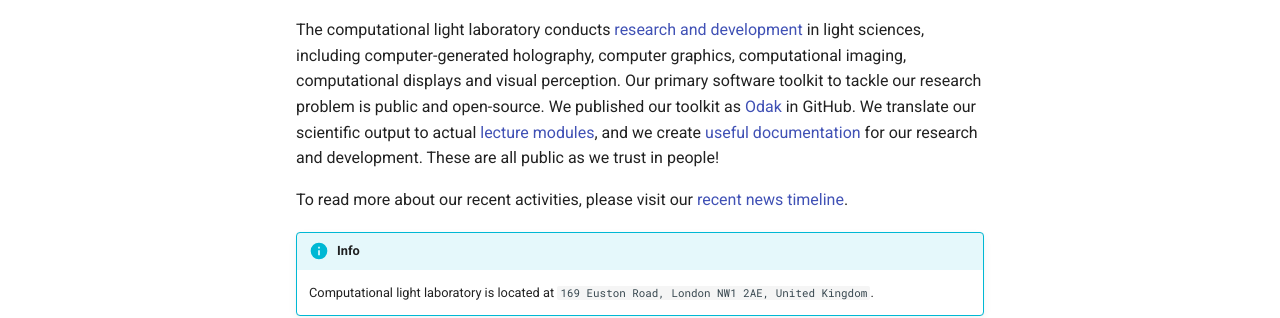
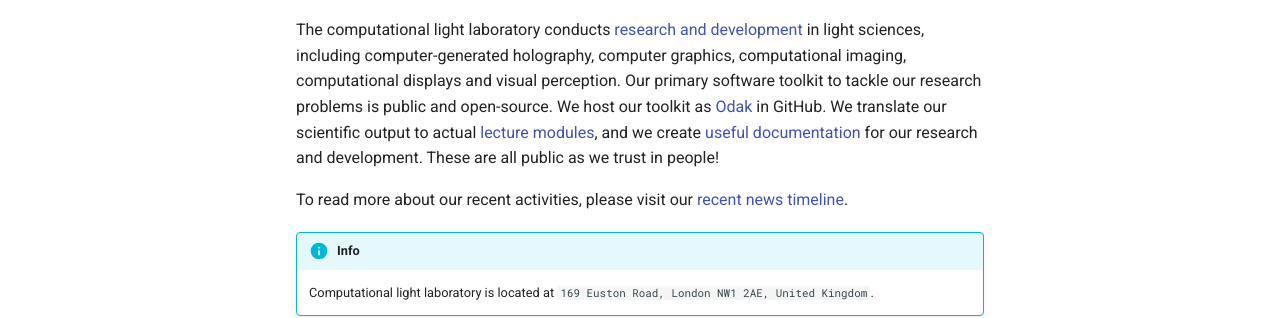
Before and after one commit to complight/complight.github.io, an MkDocs documentation site: the page built from docs/index.md, in a window 1280 px wide and 1045 px high. Shown: the part 412-730 px from the top of the window. Built offline with MkDocs 1.6.1 and Material for MkDocs 9.7.7, drawn with Linux system fonts in a browser that asks for light colours.

Commit message:
Update index.md

```diff
--- a/docs/index.md
+++ b/docs/index.md
@@ -9,8 +9,8 @@ The computational light laboratory is lead by [Kaan Akşit](https://kaanaksit.co
 We are here to invent the next in light-based techniques and unlock the mystery of light.
 
 The computational light laboratory conducts [research and development](../publications) in light sciences, including computer-generated holography, computer graphics, computational imaging, computational displays and visual perception.
-Our primary software toolkit to tackle our research problem is public and open-source.
-We published our toolkit as [Odak](https://github.com/kunguz/odak) in GitHub.
+Our primary software toolkit to tackle our research problems is public and open-source.
+We host our toolkit as [Odak](https://github.com/kunguz/odak) in GitHub.
 We translate our scientific output to actual [lecture modules](../teaching), and we create [useful documentation](../documentation) for our research and development.
 These are all public as we trust in people!
 
```
